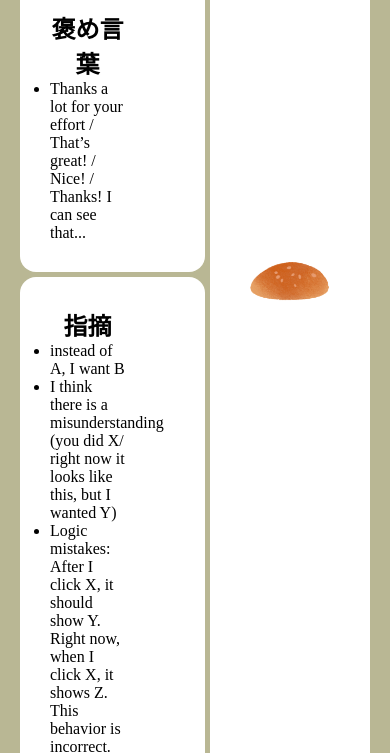
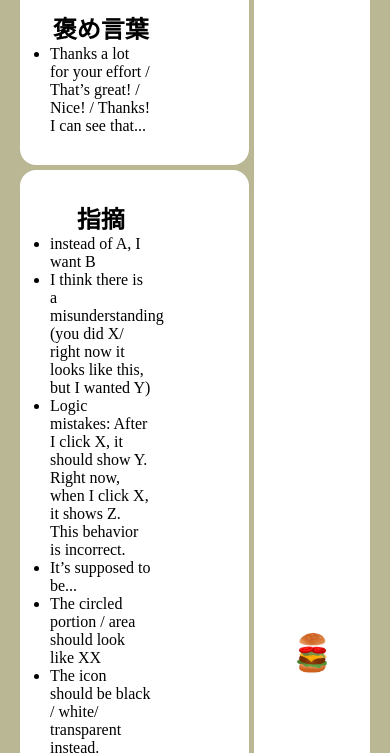
Before and after one commit to sheleoni/koto-burger, a plain HTML site: page index.html in a window 390 px wide. Shown: the part 86-839 px from the top of the page. Drawn offline with Linux system fonts and the light colour scheme.

Commit message:
feat: position hamburger parts on top of each other

```diff
--- a/styles.css
+++ b/styles.css
@@ -72,7 +72,9 @@ ul {
 /* Burger */
 #hamburger {
     grid-area: hamburger;
-    display: grid;
+    display: flex;
+    flex-direction: column;
+    justify-content: center;
 }
 
 #hamburger-BLT {
@@ -82,5 +84,27 @@ ul {
 
 /* Hamburger images size */
 #hamburger>* {
-    width: 100px;
+    width: 60%;
 }
+
+#hamburger>img {
+    margin-bottom: -27px;
+}
+
+#hamburger>img:nth-child(1) {
+    /* Top Bun */
+    z-index: 10;
+    margin-bottom: -15%;
+}
+
+#hamburger>img:nth-child(2) {
+    /* Middle */
+    z-index: 9;
+    margin-top: 6px;
+    margin-bottom: -20%;
+}
+
+#hamburger>img:nth-child(3) {
+    /* Bottom BUn */
+    z-index: 8;
+}
```
Also changed, not shown: index.html (+3 -0 lines).
